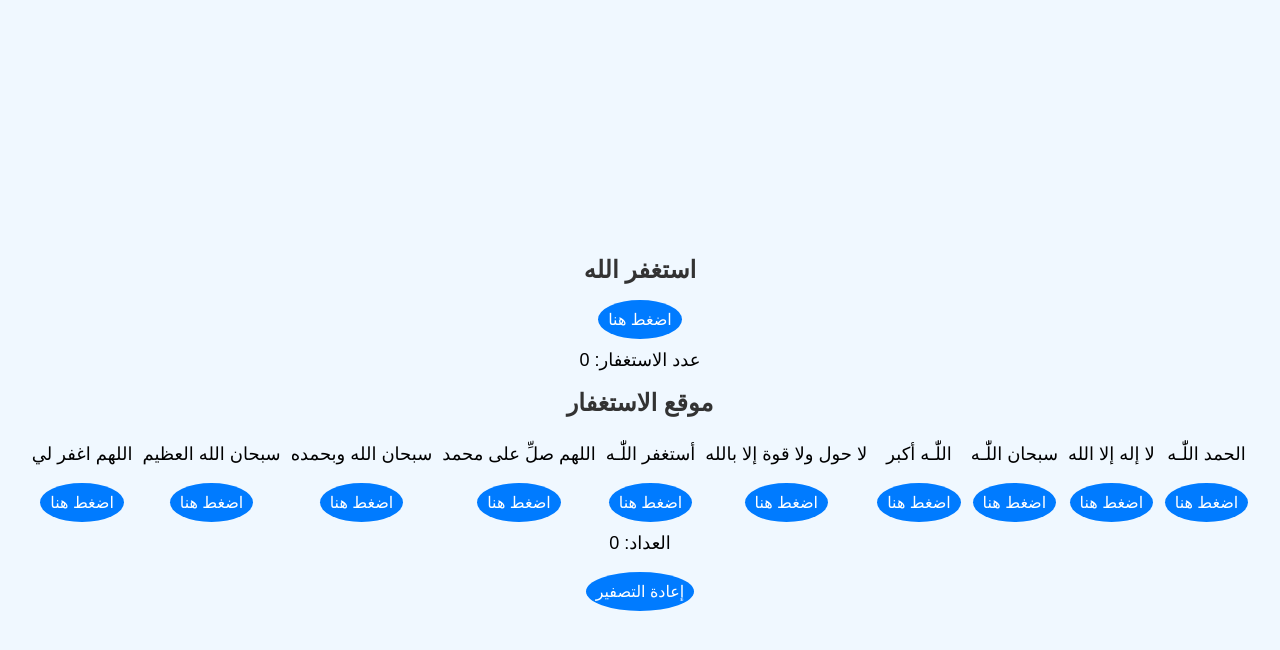
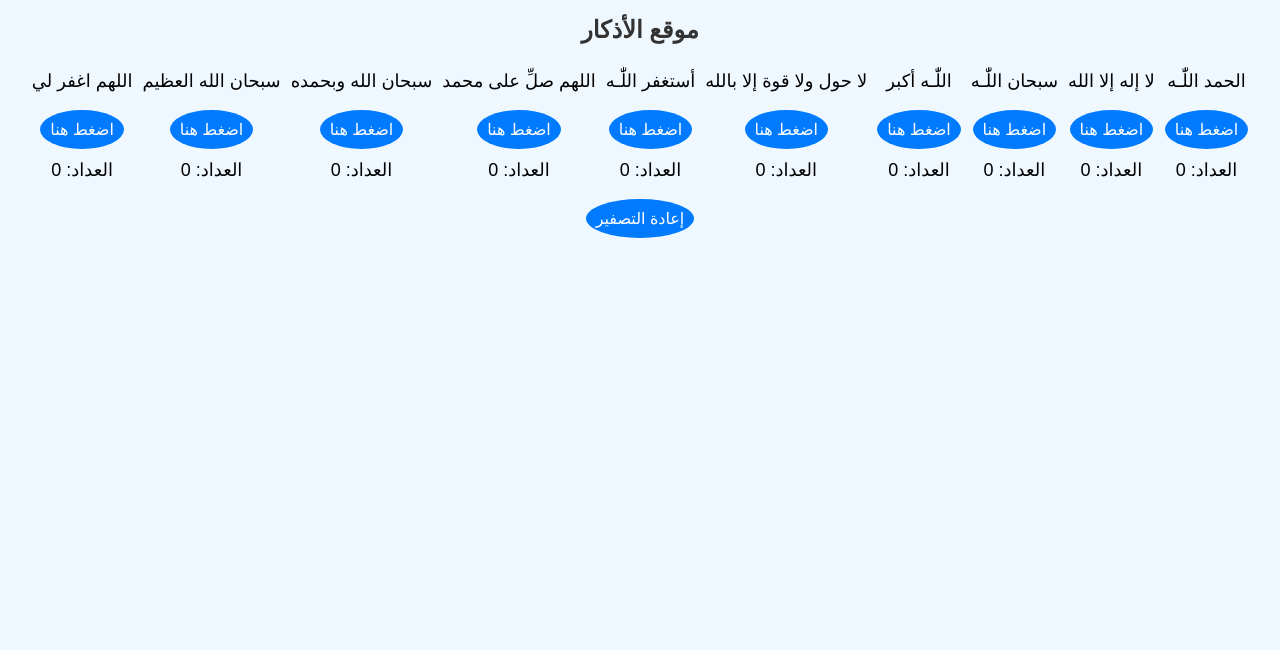
Before and after one commit to Hamodeali1/astghfar, a plain HTML site: page index.html in a window 1280 px wide. Drawn offline with Linux system fonts and the light colour scheme.

Commit message:
Update index.html

```diff
--- a/index.html
+++ b/index.html
@@ -1,20 +1,3 @@
-<!DOCTYPE html>
-<html lang="ar">
-<head>
-    <meta charset="UTF-8">
-    <meta name="viewport" content="width=device-width, initial-scale=1.0">
-    <title>استغفار</title>
-    <link rel="stylesheet" href="style.css">
-</head>
-<body>
-    <div class="container">
-        <h1>استغفر الله</h1>
-        <button id="counterButton">اضغط هنا</button>
-        <p>عدد الاستغفار: <span id="count">0</span></p>
-    </div>
-    <script src="script.js"></script>
-</body>
-</html>
 <!DOCTYPE html>
 <html lang="ar">
 <head>
@@ -24,53 +7,62 @@
     <link rel="stylesheet" href="style.css">
 </head>
 <body>
-    <h1>موقع الاستغفار</h1>
+    <h1>موقع الأذكار</h1>
 
     <div id="buttons-container">
         <div class="button-group">
             <p>الحمد اللّٰـه</p>
-            <button onclick="incrementCounter()">اضغط هنا</button>
+            <button onclick="incrementCounter(0)">اضغط هنا</button>
+            <p class="counter-display">العداد: <span id="counter0">0</span></p>
         </div>
         <div class="button-group">
             <p>لا إله إلا الله</p>
-            <button onclick="incrementCounter()">اضغط هنا</button>
+            <button onclick="incrementCounter(1)">اضغط هنا</button>
+            <p class="counter-display">العداد: <span id="counter1">0</span></p>
         </div>
         <div class="button-group">
             <p>سبحان اللّٰـه</p>
-            <button onclick="incrementCounter()">اضغط هنا</button>
+            <button onclick="incrementCounter(2)">اضغط هنا</button>
+            <p class="counter-display">العداد: <span id="counter2">0</span></p>
         </div>
         <div class="button-group">
             <p>اللّٰـه أكبر</p>
-            <button onclick="incrementCounter()">اضغط هنا</button>
+            <button onclick="incrementCounter(3)">اضغط هنا</button>
+            <p class="counter-display">العداد: <span id="counter3">0</span></p>
         </div>
         <div class="button-group">
             <p>لا حول ولا قوة إلا بالله</p>
-            <button onclick="incrementCounter()">اضغط هنا</button>
+            <button onclick="incrementCounter(4)">اضغط هنا</button>
+            <p class="counter-display">العداد: <span id="counter4">0</span></p>
         </div>
         <div class="button-group">
             <p>أستغفر اللّٰـه</p>
-            <button onclick="incrementCounter()">اضغط هنا</button>
+            <button onclick="incrementCounter(5)">اضغط هنا</button>
+            <p class="counter-display">العداد: <span id="counter5">0</span></p>
         </div>
         <div class="button-group">
             <p>اللهم صلِّ على محمد</p>
-            <button onclick="incrementCounter()">اضغط هنا</button>
+            <button onclick="incrementCounter(6)">اضغط هنا</button>
+            <p class="counter-display">العداد: <span id="counter6">0</span></p>
         </div>
         <div class="button-group">
             <p>سبحان الله وبحمده</p>
-            <button onclick="incrementCounter()">اضغط هنا</button>
+            <button onclick="incrementCounter(7)">اضغط هنا</button>
+            <p class="counter-display">العداد: <span id="counter7">0</span></p>
         </div>
         <div class="button-group">
             <p>سبحان الله العظيم</p>
-            <button onclick="incrementCounter()">اضغط هنا</button>
+            <button onclick="incrementCounter(8)">اضغط هنا</button>
+            <p class="counter-display">العداد: <span id="counter8">0</span></p>
         </div>
         <div class="button-group">
             <p>اللهم اغفر لي</p>
-            <button onclick="incrementCounter()">اضغط هنا</button>
+            <button onclick="incrementCounter(9)">اضغط هنا</button>
+            <p class="counter-display">العداد: <span id="counter9">0</span></p>
         </div>
     </div>
 
-    <p id="counter-display">العداد: <span id="counter">0</span></p>
-    <button id="reset-btn" onclick="resetCounter()">إعادة التصفير</button>
+    <button id="reset-btn" onclick="resetCounters()">إعادة التصفير</button>
 
     <script src="script.js"></script>
 </body>
```
